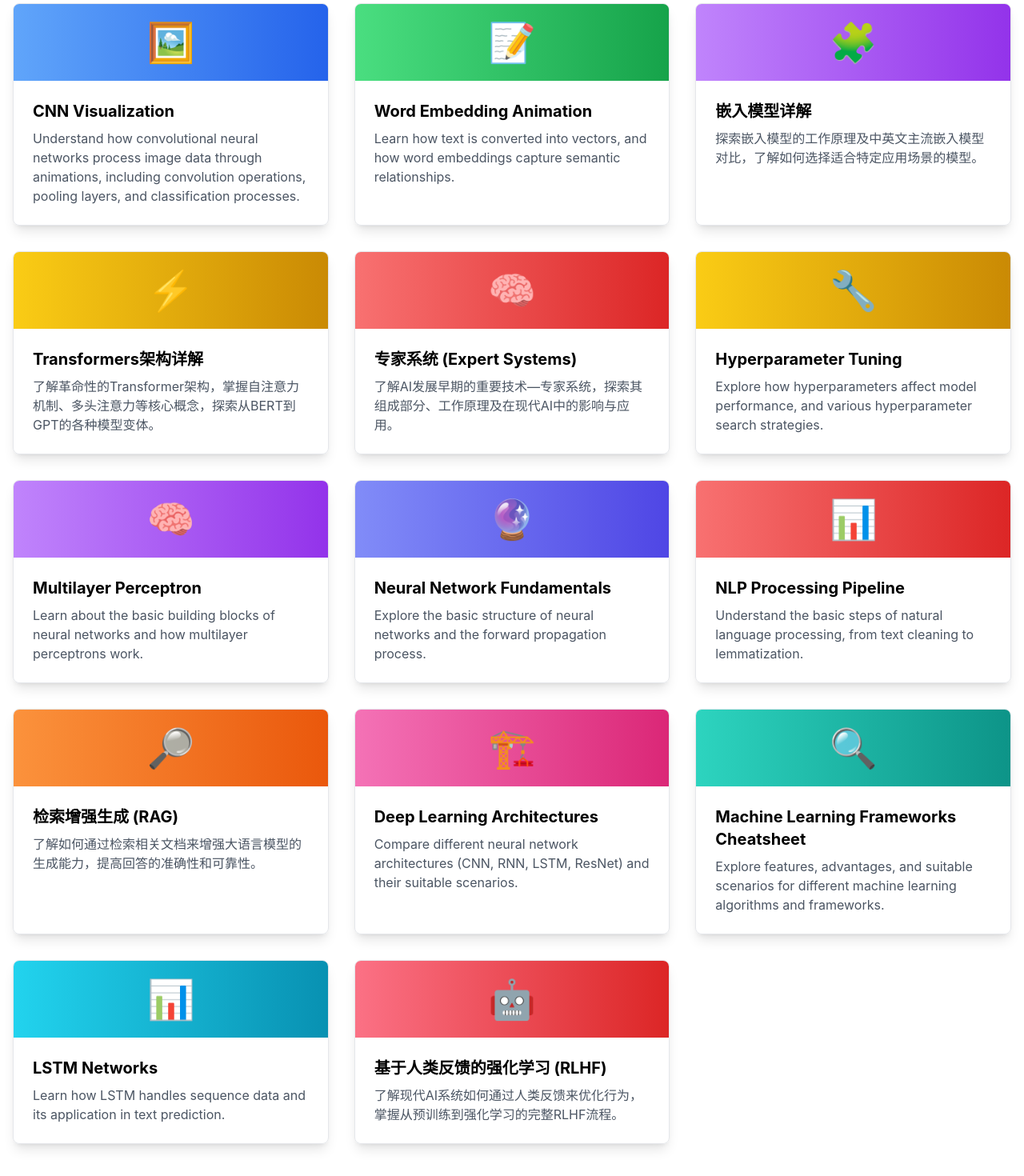
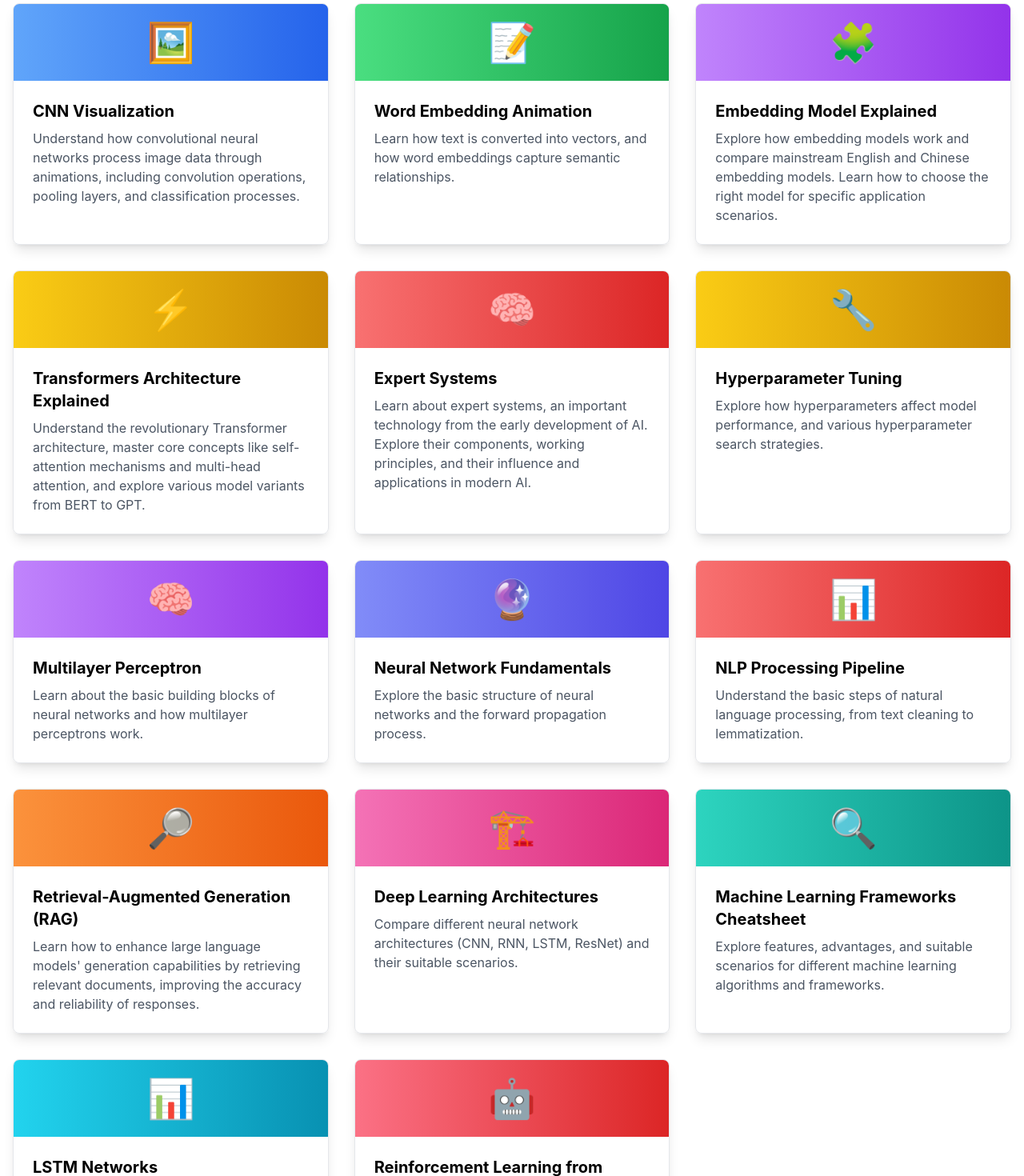
Before and after one commit to DISSIDIA-986/neurocraft, a React (Create React App) app: page /#/ in a window 1280 px wide. Shown: the part 500-1970 px from the top of the page at 80% size. Built offline with nearby package versions, Linux system fonts and the light colour scheme.

Commit message:
Update titles and descriptions for Home component pages to improve clarity and accessibility

```diff
--- a/src/pages/Home.jsx
+++ b/src/pages/Home.jsx
@@ -21,24 +21,24 @@
     },
     {
       id: 'embedding-model',
-      title: '嵌入模型详解',
-      description: '探索嵌入模型的工作原理及中英文主流嵌入模型对比，了解如何选择适合特定应用场景的模型。',
+      title: 'Embedding Model Explained',
+      description: 'Explore how embedding models work and compare mainstream English and Chinese embedding models. Learn how to choose the right model for specific application scenarios.',
       image: '🧩',
       color: 'from-purple-400 to-purple-600',
       path: '/embedding-model'
     },
     {
       id: 'transformers',
-      title: 'Transformers架构详解',
-      description: '了解革命性的Transformer架构，掌握自注意力机制、多头注意力等核心概念，探索从BERT到GPT的各种模型变体。',
+      title: 'Transformers Architecture Explained',
+      description: 'Understand the revolutionary Transformer architecture, master core concepts like self-attention mechanisms and multi-head attention, and explore various model variants from BERT to GPT.',
       image: '⚡',
       color: 'from-yellow-400 to-yellow-600',
       path: '/transformers'
     },
     {
       id: 'expert-system',
-      title: '专家系统 (Expert Systems)',
-      description: '了解AI发展早期的重要技术—专家系统，探索其组成部分、工作原理及在现代AI中的影响与应用。',
+      title: 'Expert Systems',
+      description: 'Learn about expert systems, an important technology from the early development of AI. Explore their components, working principles, and their influence and applications in modern AI.',
       image: '🧠',
       color: 'from-red-400 to-red-600',
       path: '/expert-system'
@@ -77,8 +77,8 @@
     },
     {
       id: 'rag',
-      title: '检索增强生成 (RAG)',
-      description: '了解如何通过检索相关文档来增强大语言模型的生成能力，提高回答的准确性和可靠性。',
+      title: 'Retrieval-Augmented Generation (RAG)',
+      description: 'Learn how to enhance large language models\' generation capabilities by retrieving relevant documents, improving the accuracy and reliability of responses.',
       image: '🔎',
       color: 'from-orange-400 to-orange-600',
       path: '/rag'
@@ -109,8 +109,8 @@
     },
     {
       id: 'rlhf',
-      title: '基于人类反馈的强化学习 (RLHF)',
-      description: '了解现代AI系统如何通过人类反馈来优化行为，掌握从预训练到强化学习的完整RLHF流程。',
+      title: 'Reinforcement Learning from Human Feedback (RLHF)',
+      description: 'Understand how modern AI systems optimize behavior through human feedback, and master the complete RLHF process from pre-training to reinforcement learning.',
       image: '🤖',
       color: 'from-rose-400 to-red-600',
       path: '/rlhf'
```
